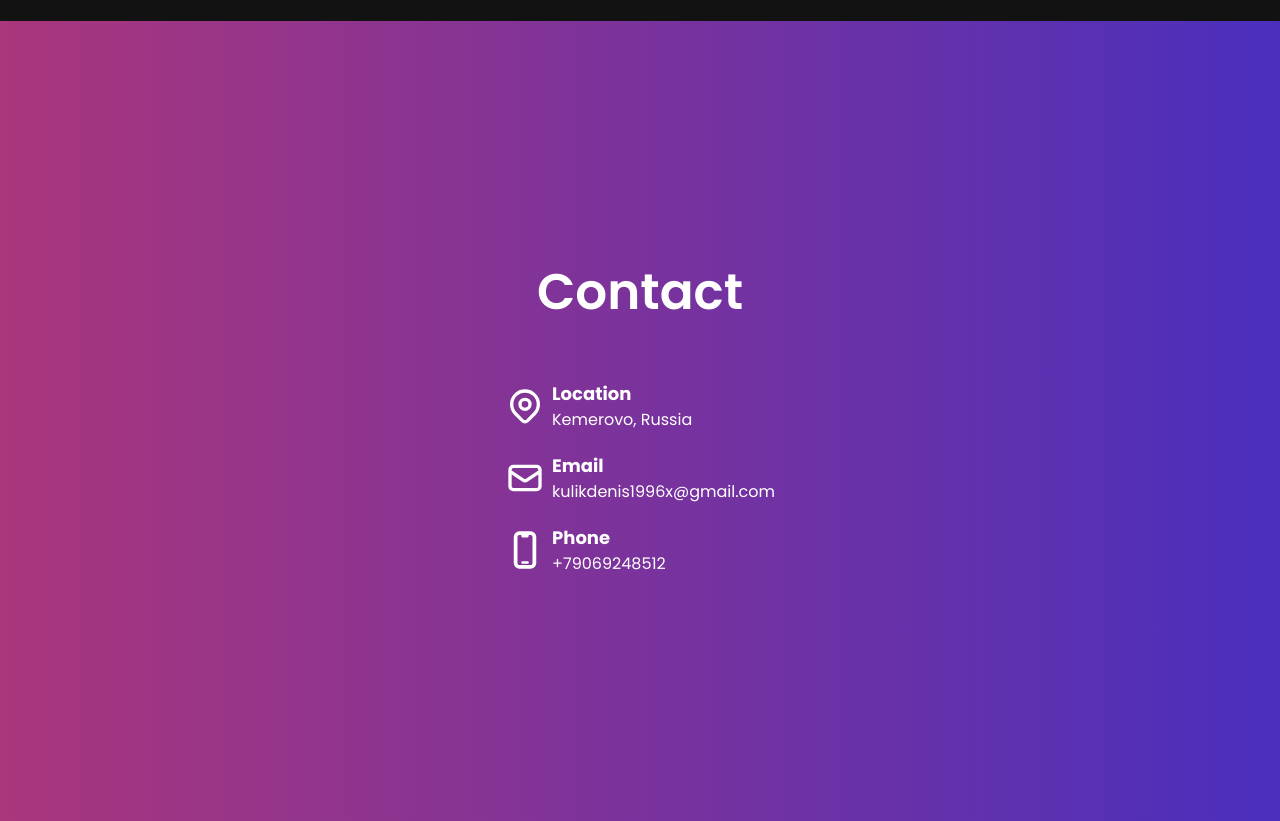
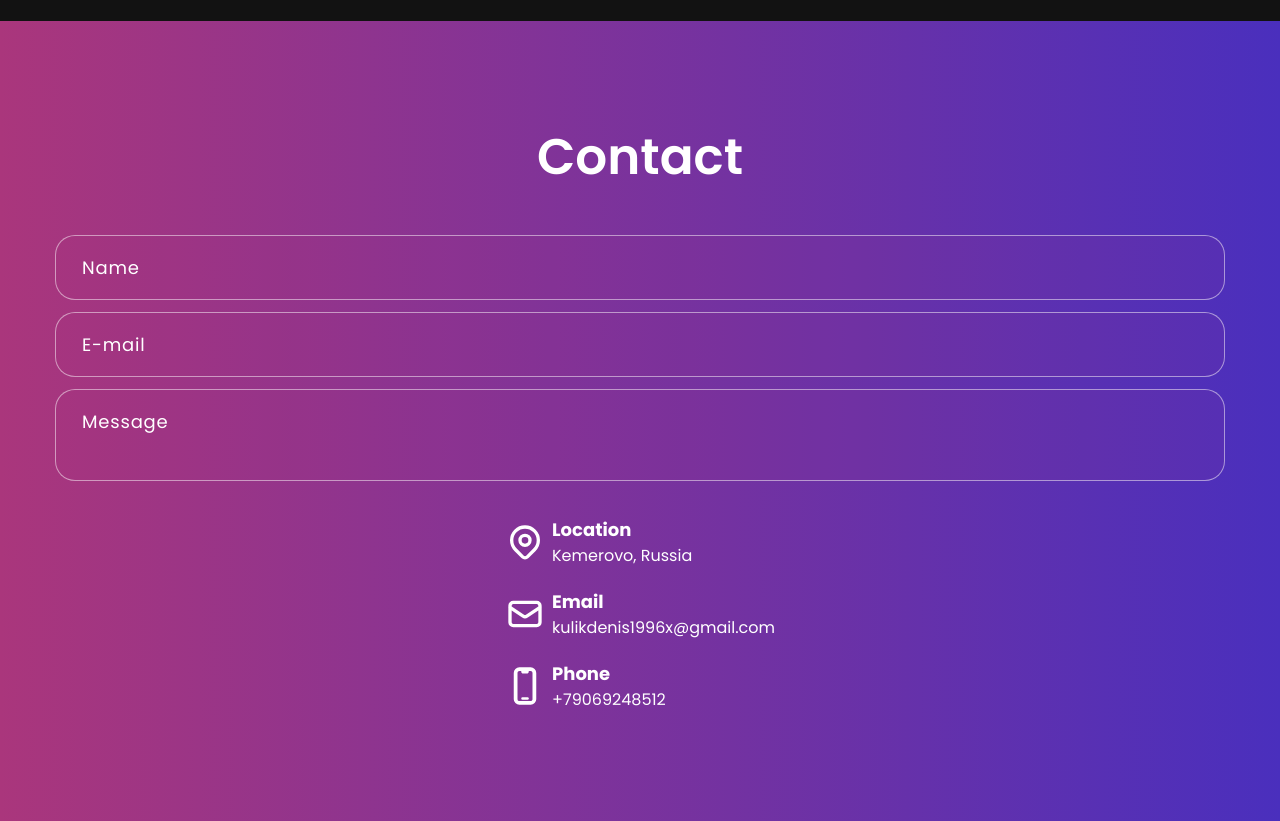
Before and after one commit to DenisKulik/frontend-developer-portfolio, a React (Vite) app: page / in a window 1280 px wide. Shown: the part 2420-3241 px from the top of the page. Built offline with nearby package versions, Linux system fonts and the light colour scheme.

Commit message:
add Form section

```diff
--- a/src/GlobalStyles.ts
+++ b/src/GlobalStyles.ts
@@ -1,6 +1,21 @@
 import { createGlobalStyle } from 'styled-components';
 
-export const theme = {
+export type ThemeType = {
+    colors: {
+        primary: string;
+        primaryLight: string;
+        primaryDark: string;
+        secondary: string;
+        background: string;
+    };
+    media: {
+        large: string;
+        medium: string;
+        small: string;
+    };
+}
+
+export const theme: ThemeType = {
     colors: {
         primary: 'rgb(170, 54, 124)',
         primaryLight: 'rgb(223, 157, 200)',
--- /dev/null
+++ b/src/components/Form/FormStyles.ts
@@ -0,0 +1,50 @@
+import styled, { css } from 'styled-components';
+import { DefaultTheme as StyledDefaultTheme } from 'styled-components';
+
+// type InputPropsType = DefaultTheme
+
+export const FormContainer = styled.div``;
+
+export const FormItem = styled.form``;
+
+const baseInputStyles = (props: StyledDefaultTheme) => css`
+  width: 100%;
+  padding: 1.8rem 2.6rem;
+  font-family: inherit;
+  font-size: 1.8rem;
+  font-weight: 400;
+  color: #fff;
+  letter-spacing: 0.8px;
+  border-radius: 2rem;
+  border: 1px solid rgba(255, 255, 255, 0.5);
+  background: ${props.theme.colors.primary.replace('rgb', 'rgba')
+                     .replace(')', ', 0.1)')};
+  transition: 0.3s ease-in-out;
+
+  &:focus {
+    color: #121212;
+    outline: none;
+    background-color: #fff;
+  }
+
+  &::placeholder {
+    font-size: 1.8rem;
+    font-weight: 400;
+    color: #fff;
+  }
+
+  &:focus::placeholder {
+    color: #121212;
+    opacity: 0.8;
+  }
+`;
+
+export const Input = styled.input`
+  ${props => baseInputStyles(props)}
+  margin-bottom: 1.2rem;
+`;
+
+export const Textarea = styled.textarea`
+  ${props => baseInputStyles(props)}
+  resize: none;
+`;
--- /dev/null
+++ b/src/components/Form/index.tsx
@@ -0,0 +1,15 @@
+import { FormContainer, FormItem, Input, Textarea } from './FormStyles.ts';
+
+const Form = () => {
+    return (
+        <FormContainer>
+            <FormItem>
+                <Input type="text" placeholder="Name" />
+                <Input type="email" placeholder="E-mail" />
+                <Textarea placeholder="Message" />
+            </FormItem>
+        </FormContainer>
+    );
+};
+
+export default Form;
--- a/src/layout/Contact/ContactStyles.ts
+++ b/src/layout/Contact/ContactStyles.ts
@@ -13,6 +13,7 @@ export const ContactInner = styled.div`
   display: flex;
   justify-content: center;
   align-items: center;
+  flex-wrap: wrap-reverse;
   gap: 2rem;
 `
 
--- a/src/layout/Contact/index.tsx
+++ b/src/layout/Contact/index.tsx
@@ -4,6 +4,7 @@ import { ContactInner, ContactWrapper, InfoAboutMe } from './ContactStyles.ts';
 import { HiOutlineLocationMarker, HiOutlineMail } from 'react-icons/hi';
 import InfoItem from '../../components/InfoItem';
 import { HiDevicePhoneMobile } from 'react-icons/hi2';
+import Form from '../../components/Form';
 
 const Contact = () => {
     return (
@@ -36,6 +37,7 @@ const Contact = () => {
                             linkText="+79069248512"
                         />
                     </InfoAboutMe>
+                    <Form />
                 </ContactInner>
             </Container>
         </ContactWrapper>
```
Also changed, not shown: styled.ts (added, +7 -0 lines).
